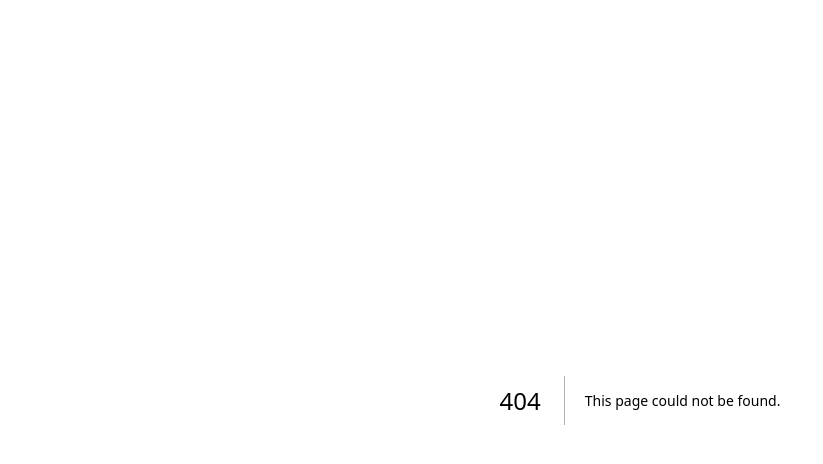
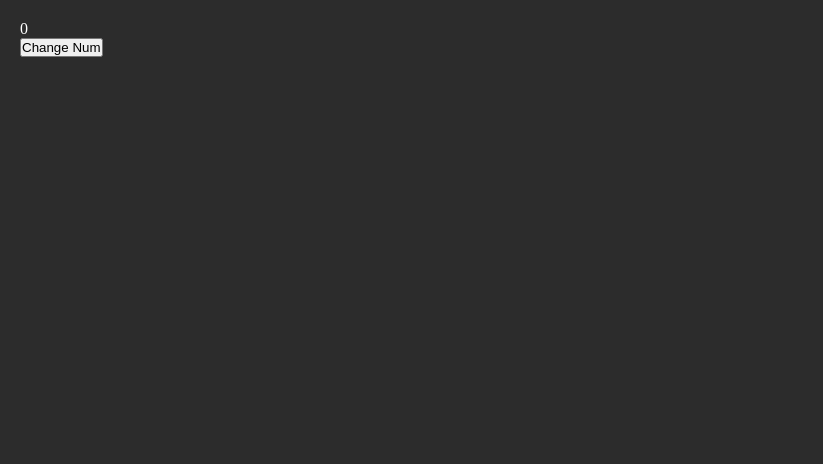
Before and after one commit to GinaGanaa/Next-js-project, a Next.js app: page /test in a window 1280 px wide. Before the commit this address had no page. Shown: the top 464 px of the page, without its empty margins (0-823 px from the left). Built offline with nearby package versions, Linux system fonts and the light colour scheme.

Commit message:
todo app

```diff
--- /dev/null
+++ b/src/pages/test.jsx
@@ -0,0 +1,19 @@
+import { useState } from "react";
+export default function Test() {
+  //   function changeNum() {
+  //     num = 10;
+  //     console.log("num is running", num);
+  //   }
+  const [num, setNum] = useState(0);
+
+  function changeNum() {
+    setNum(10);
+  }
+
+  return (
+    <div style={{ color: "white ", padding: "20px" }}>
+      <p>{num}</p>
+      <button onClick={changeNum}>Change Num</button>
+    </div>
+  );
+}
```
